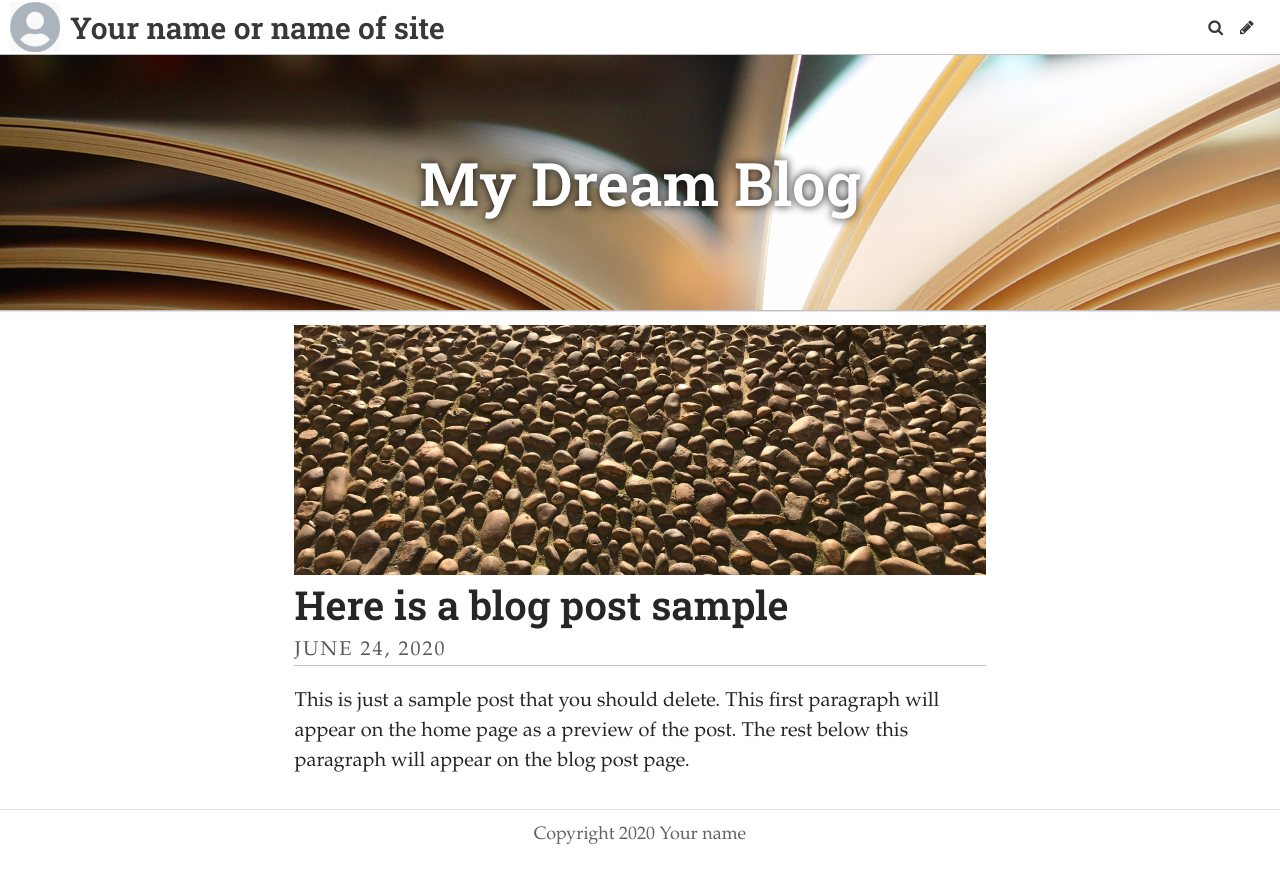
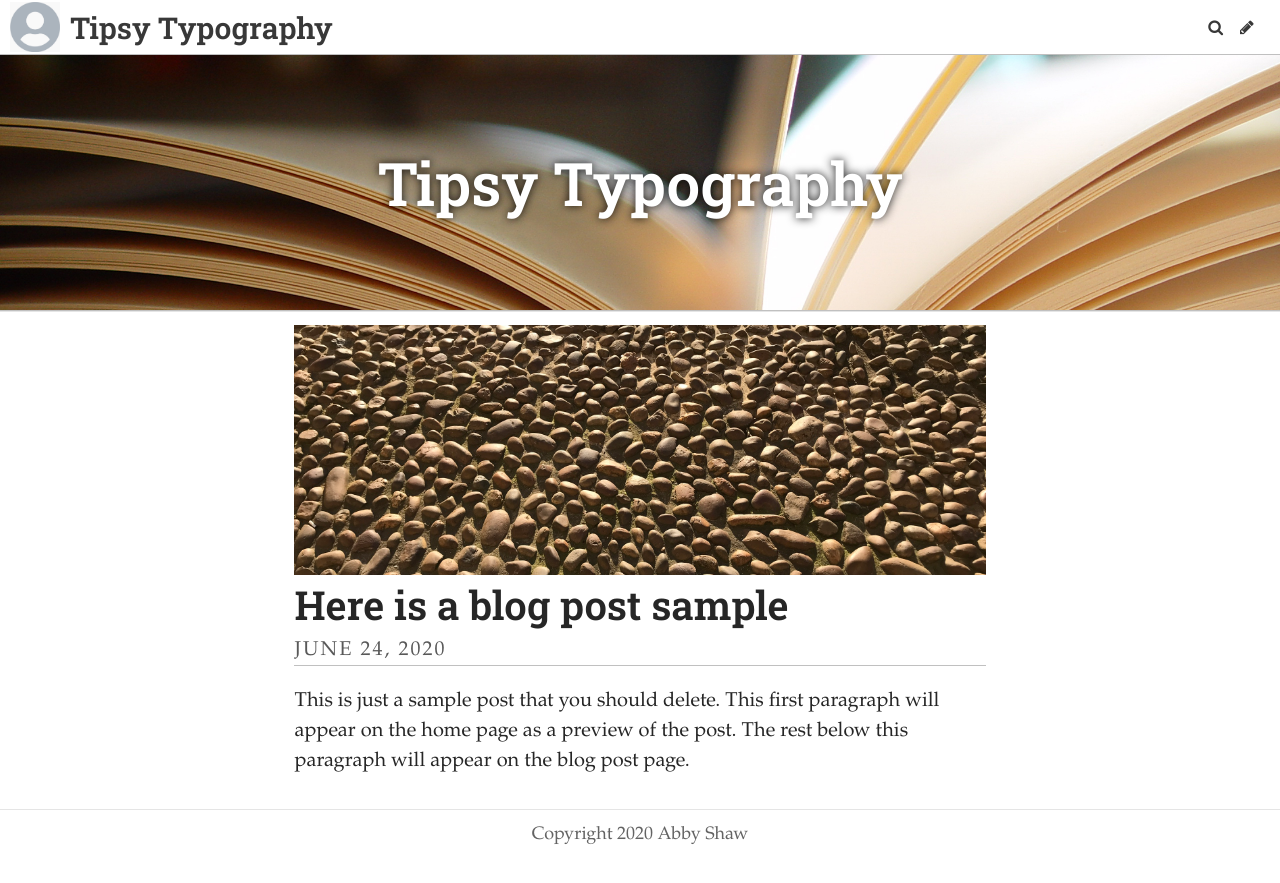
Before and after one commit to tipsytypography/tipsytypography, a Jekyll site: the page built from index.html, in a window 1280 px wide. Shown: the top 883 px of the page. Built offline with Jekyll 4.4.1, drawn with Linux system fonts in a browser that asks for light colours; some web fonts are replaced; the list of posts is cut into pages by our own code.

Commit message:
Update Settings “general”

```diff
--- a/_data/settings.yml
+++ b/_data/settings.yml
@@ -1,11 +1,11 @@
-title: Your name or name of site
+title: Tipsy Typography
 description: A website with a blog
-header_text: My Dream Blog
-footer_text: Copyright 2020 Your name
+header_text: Tipsy Typography
+footer_text: Copyright 2020 Abby Shaw
 header_feature_image: ../uploads/pages.jpg
-bannerheight: "20vmax"
-gridlayout: false
+bannerheight: 20vmax
 logo: /uploads/logo.jpg
 favicon: /uploads/favicon.ico
+gridlayout: false
+fixednavbar: false
 upzoom: true
-fixednavbar: false
```
